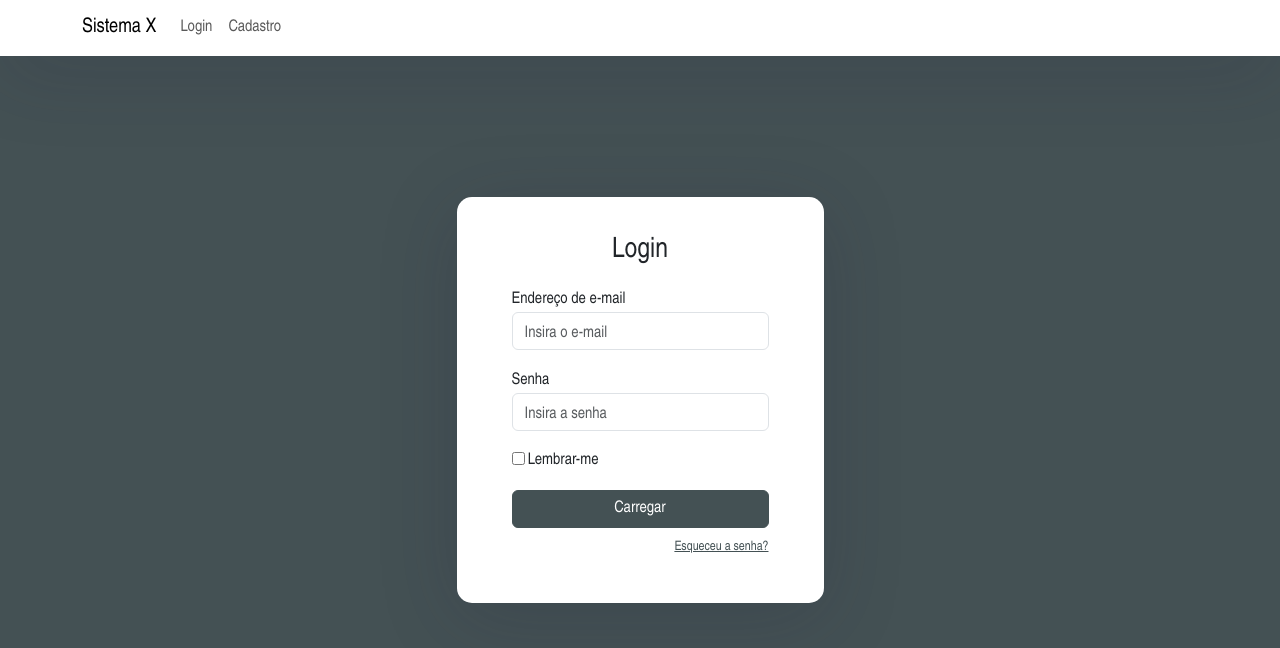
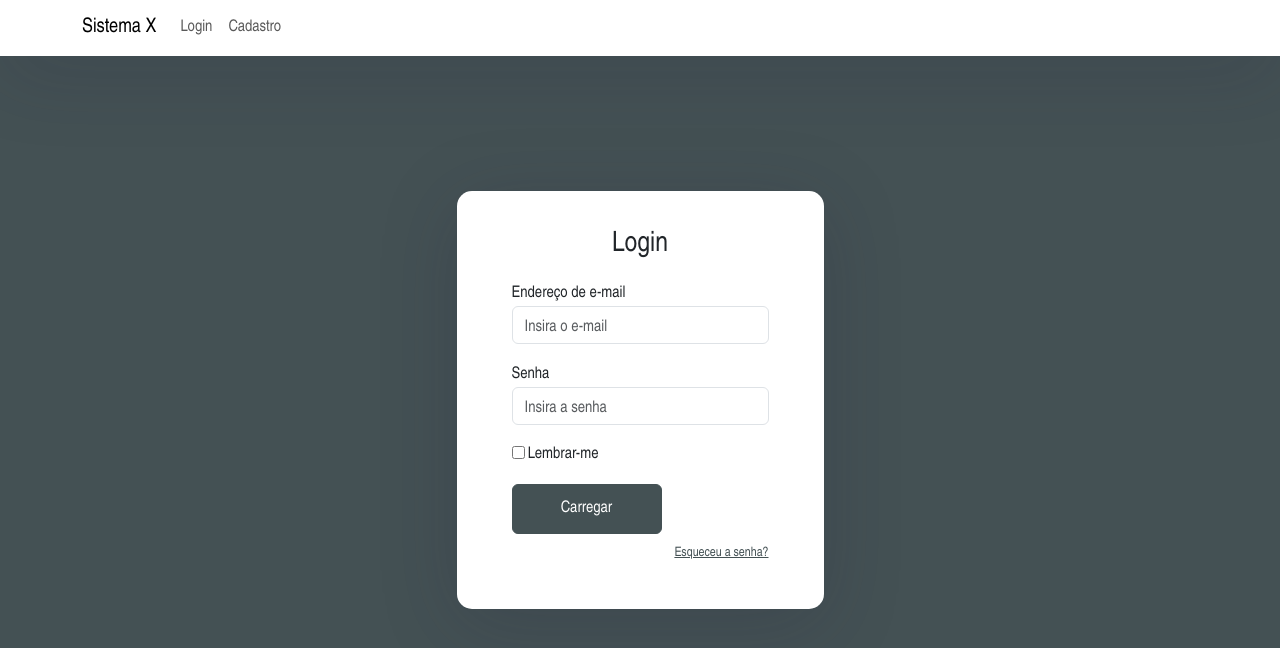
Before and after one commit to rjesner/crypto-signal-robot, a React (Create React App) app in the folder app/frontend/: page / in a window 1280 px wide. Shown: the top 648 px of the page. Built offline with nearby package versions, Linux system fonts and the light colour scheme.

Commit message:
feat: side buttons for membership, profile and chatbot

```diff
--- a/app/frontend/src/App.js
+++ b/app/frontend/src/App.js
@@ -5,6 +5,9 @@ import { BrowserRouter as Router, Routes, Route, Link } from 'react-router-dom';
 import Login from './components/LoginComponent';
 import SignUp from './components/SignUpComponent';
 import Access from './components/AccessComponent';
+import Page1 from './components/Page1';
+import Page2 from './components/Page2';
+import Page3 from './components/Page3';
 import { ToastContainer } from 'react-toastify';
 import 'react-toastify/dist/ReactToastify.css';
 import BoxWrapper from './components/BoxWrapper';
@@ -37,10 +40,13 @@ function App() {
                 <div className="auth-wrapper">
                     <BoxWrapper>
                         <Routes>
-                            <Route exact path="/" element={<Login />} />
+                            <Route path="/" element={<Login />} />
                             <Route path="/login" element={<Login />} />
                             <Route path="/sign-up" element={<SignUp />} />
                             <Route path="/access" element={<Access />} />
+                            <Route path="/page1" element={<Page1 />} />
+                            <Route path="/page2" element={<Page2 />} />
+                            <Route path="/page3" element={<Page3 />} />
                         </Routes>
                     </BoxWrapper>
                 </div>
--- a/app/frontend/src/components/AccessComponent.js
+++ b/app/frontend/src/components/AccessComponent.js
@@ -1,6 +1,7 @@
 import React, { useState, useEffect } from 'react';
 import 'bootstrap/dist/css/bootstrap.min.css';
 import { Audio } from 'react-loader-spinner';
+import { useNavigate } from 'react-router-dom';
 
 const AccessComponent = () => {
     const [data, setData] = useState([
@@ -9,6 +10,7 @@ const AccessComponent = () => {
         { id: 3, name: 'Solana', market_cap: '---', price: '---' },
     ]);
     const [loading, setLoading] = useState(true);
+    const navigate = useNavigate(); // Initialize navigate function
 
     const updateWithCounter = async () => {
         try {
@@ -67,6 +69,8 @@ const AccessComponent = () => {
 
     return (
         <div className="container mt-5">
+            <div className="row">
+                <div className="col-md-9">
                     <h2 className="mb-4">Crypto Market Data</h2>
                     {loading ? (
                         <div className="d-flex justify-content-center">
@@ -103,6 +107,13 @@ const AccessComponent = () => {
                         </div>
                     )}
                 </div>
+                <div className="col-md-3 d-flex flex-column align-items-end">
+                    <button className="btn btn-primary mb-2" onClick={() => navigate('/page1')}>Assinatura</button>
+                    <button className="btn btn-primary mb-2" onClick={() => navigate('/page2')}>Perfil</button>
+                    <button className="btn btn-primary" onClick={() => navigate('/page3')}>Chatbot</button>
+                </div>
+            </div>
+        </div>
     );
 };
 
--- /dev/null
+++ b/app/frontend/src/components/Page1.js
@@ -0,0 +1,12 @@
+import React from 'react';
+
+const Page1 = () => {
+    return (
+        <div>
+            <h1>Page 1</h1>
+            <p>Content for Page 1.</p>
+        </div>
+    );
+};
+
+export default Page1;
--- /dev/null
+++ b/app/frontend/src/components/Page2.js
@@ -0,0 +1,12 @@
+import React from 'react';
+
+const Page2 = () => {
+    return (
+        <div>
+            <h1>Page 2</h1>
+            <p>Content for Page 2.</p>
+        </div>
+    );
+};
+
+export default Page2;
--- /dev/null
+++ b/app/frontend/src/components/Page3.js
@@ -0,0 +1,12 @@
+import React from 'react';
+
+const Page3 = () => {
+    return (
+        <div>
+            <h1>Page 3</h1>
+            <p>Content for Page 3.</p>
+        </div>
+    );
+};
+
+export default Page3;
--- a/app/frontend/src/index.css
+++ b/app/frontend/src/index.css
@@ -97,3 +97,28 @@ html,
 	font-weight: 500;
 	font-family: "Arial Narrow", sans-serif;
 }
+
+.btn-primary {
+    background-color: #445154 !important;
+    border-color: #445154 !important;
+    font-weight: 500 !important;
+    font-family: "Arial Narrow", sans-serif !important;
+    width: 150px;
+    height: 50px;
+    display: flex;
+    align-items: center;
+    justify-content: center;
+    text-align: center;
+}
+
+.mb-2 {
+    margin-bottom: 0.5rem;
+}
+
+.btn-primary {
+    min-width: 150px;
+}
+
+.btn-primary {
+    padding: 0;
+}
```
Lines whose indentation alone changed are shown as unchanged.
